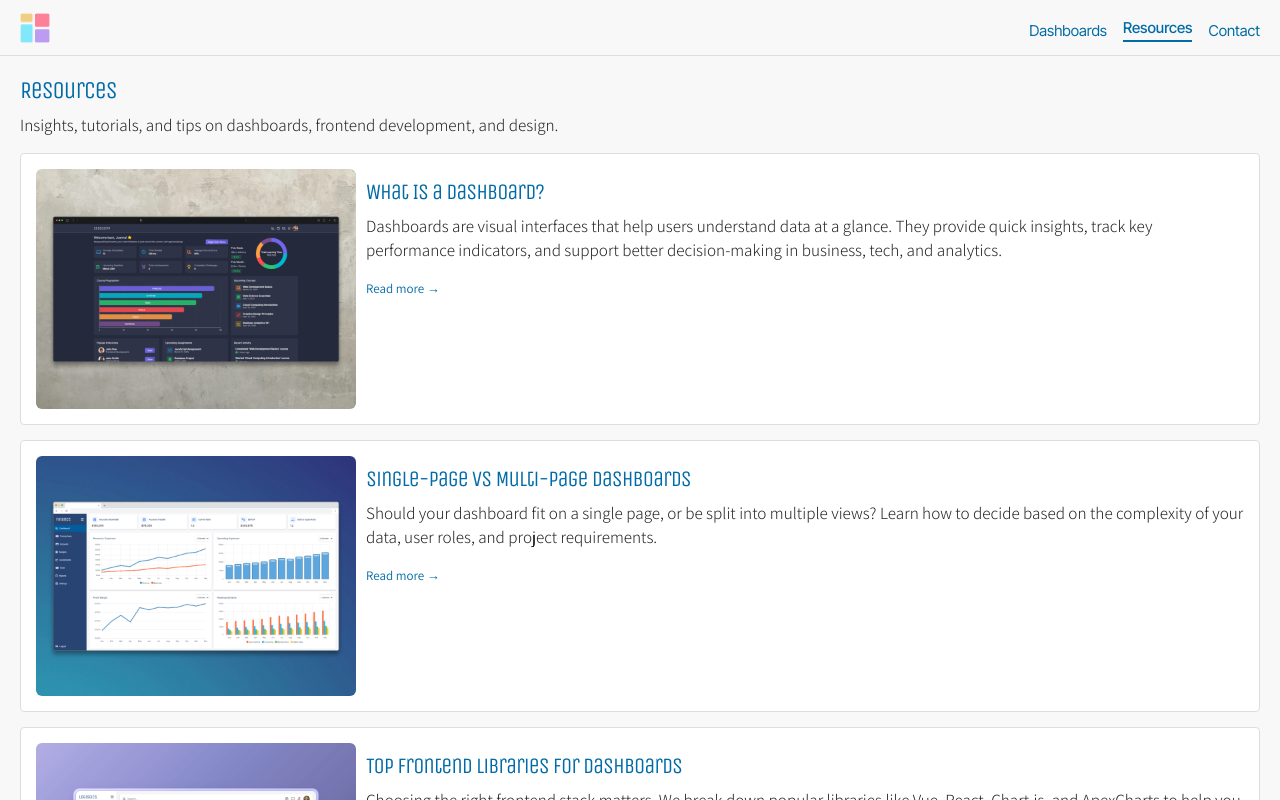
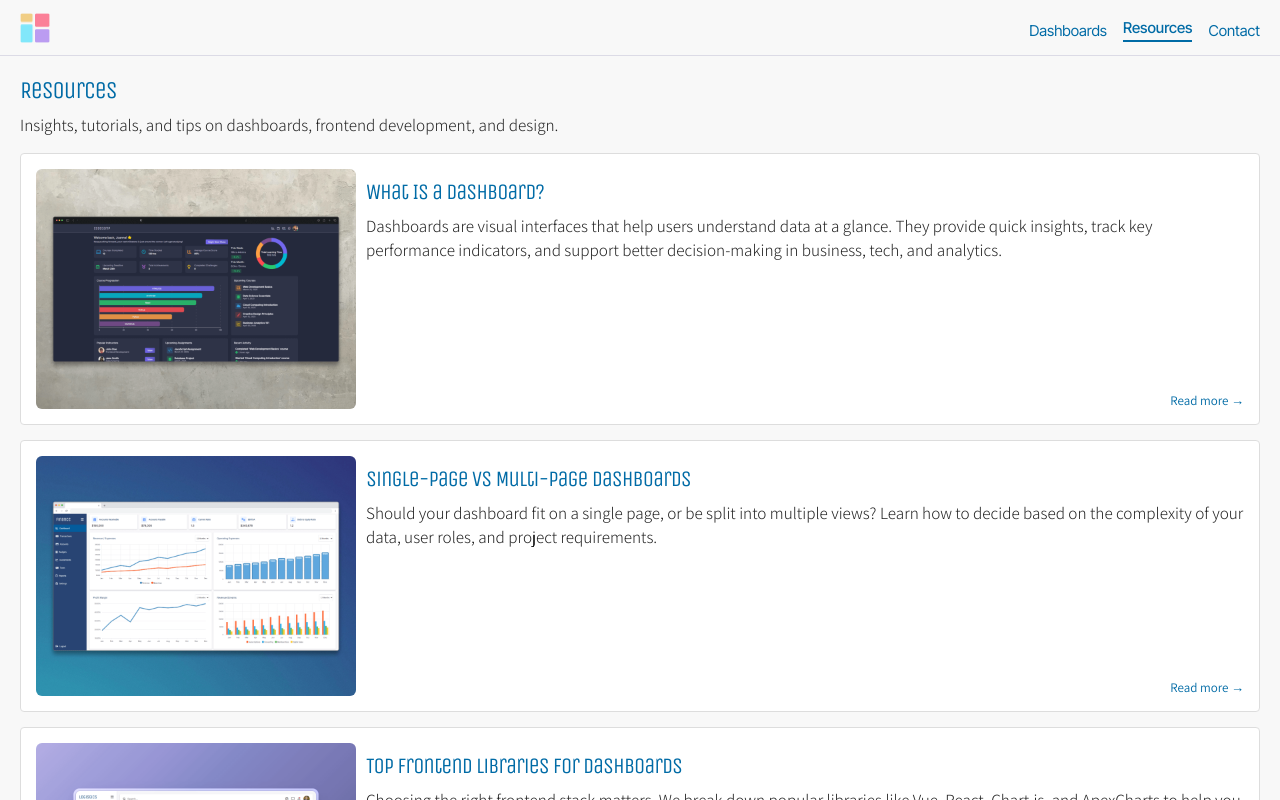
Before and after one commit to joseph-johnson27001/dashboard-website, a Vue app: page /resources in a window 1280 px wide. Shown: the top 800 px of the page. Built offline with nearby package versions, Linux system fonts and the light colour scheme.

Commit message:
Article card hover update

```diff
--- a/src/views/ResourcesPage.vue
+++ b/src/views/ResourcesPage.vue
@@ -15,8 +15,10 @@
       >
         <img :src="article.image" :alt="article.title" class="article-img" />
         <div class="article-content">
-          <h2>{{ article.title }}</h2>
-          <p>{{ article.excerpt }}</p>
+          <div>
+            <h2>{{ article.title }}</h2>
+            <p>{{ article.excerpt }}</p>
+          </div>
           <span class="read-more">Read more →</span>
         </div>
       </router-link>
@@ -122,6 +124,11 @@ h1 {
   margin-bottom: 10px;
   border-radius: 4px;
   background-color: #fff;
+  transition: background-color 0.2s;
+}
+
+.article-card:hover {
+  background-color: #f5f5f5;
 }
 
 .article-img {
@@ -130,6 +137,12 @@ h1 {
   object-fit: cover;
   flex-shrink: 0;
   border-radius: 6px;
+}
+
+.article-content {
+  display: flex;
+  justify-content: space-between;
+  flex-direction: column;
 }
 
 .article-content h2 {
@@ -153,7 +166,7 @@ h1 {
 }
 
 .read-more {
-  margin-top: 8px;
+  align-self: flex-end;
   font-size: 13px;
   color: #006ba6;
 }
```
